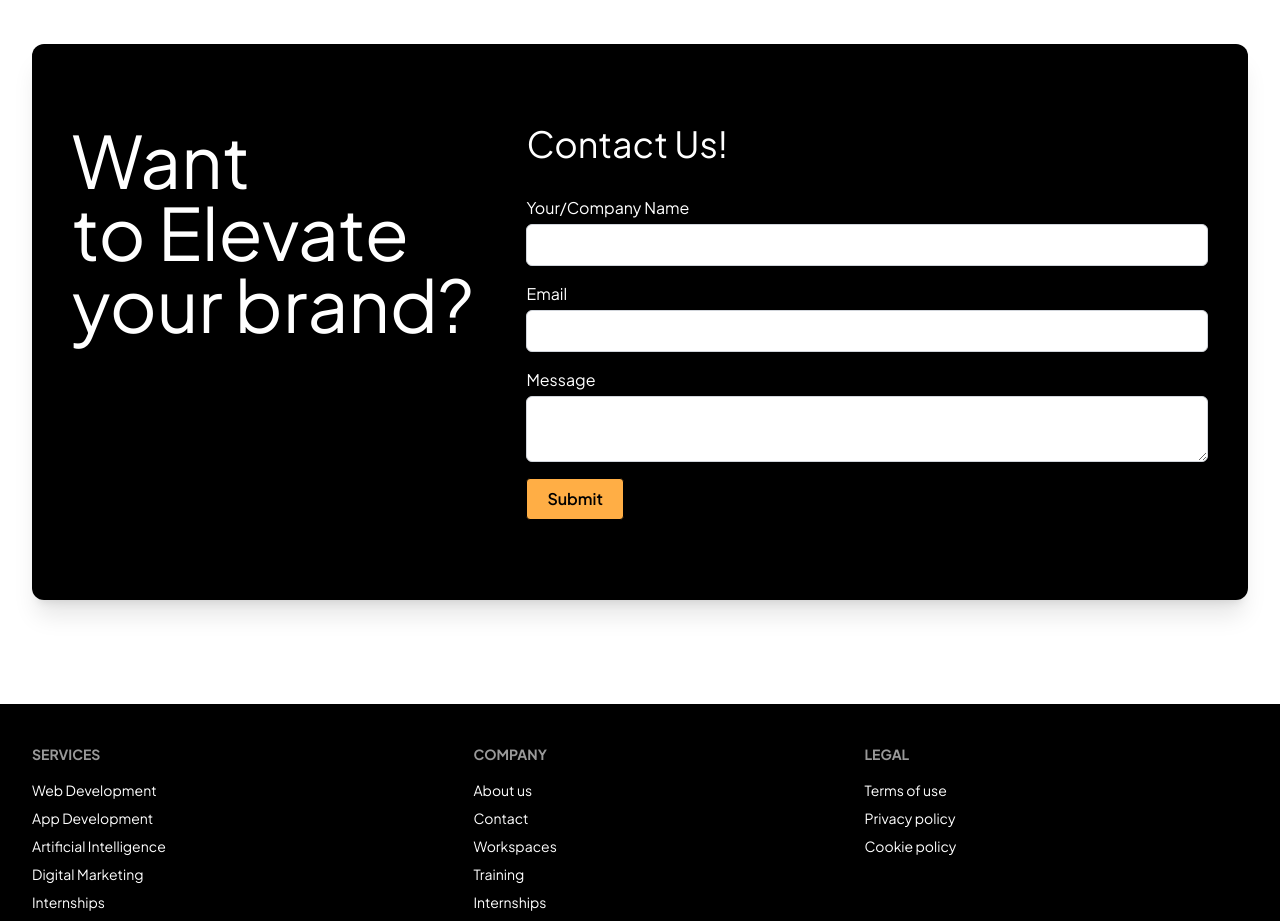
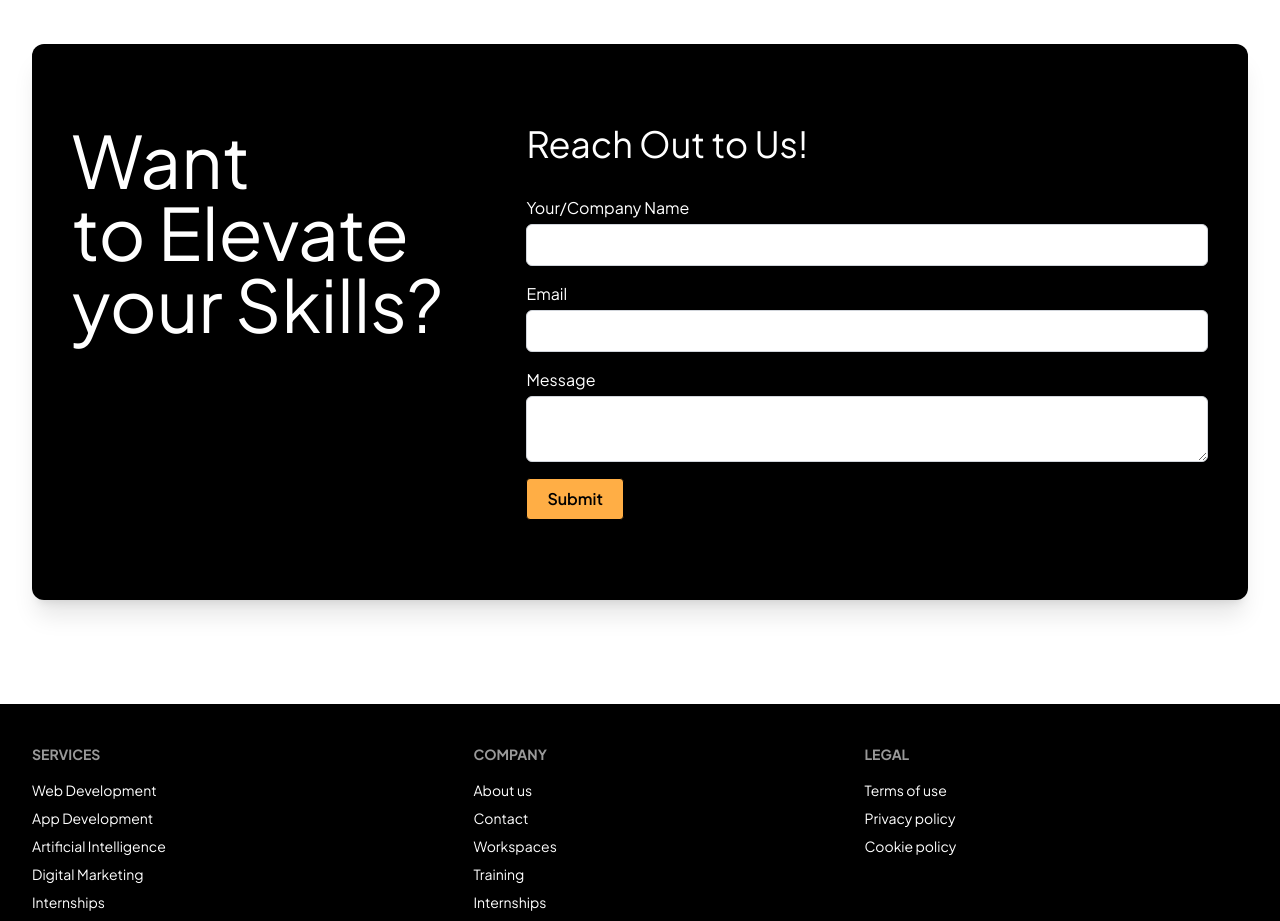
Before and after one commit to afaqalii/byte-basha, a Next.js app: page /training in a window 1280 px wide. Shown: the part 880-1801 px from the top of the page. Built offline with nearby package versions, Linux system fonts and the light colour scheme.

Commit message:
done with changes

```diff
--- a/app/components/layout/ContactUs.tsx
+++ b/app/components/layout/ContactUs.tsx
@@ -2,16 +2,20 @@ import { useForm } from "react-hook-form";
 import { zodResolver } from "@hookform/resolvers/zod";
 import { z } from "zod";
 
-// // Define your schema
-// const schema = z.object({
-//     name: z.string().min(1, "Name is required"),
-//     email: z.string().email("Invalid email address").min(1, "Email is required"),
-//     message: z.string().min(1, "Message is required"),
-// });
+const schema = z.object({
+    name: z.string().min(1, "Name is required"),
+    email: z.string().email("Invalid email address").min(1, "Email is required"),
+    message: z.string().min(1, "Message is required"),
+});
 
-// type FormData = z.infer<typeof schema>;
+type FormData = z.infer<typeof schema>;
 
-const ContactUs = () => {
+interface ContactUsProps {
+    title: string;
+    context: string;
+}
+
+const ContactUs = ({ title, context }: ContactUsProps) => {
     // const { register, handleSubmit, formState: { errors } } = useForm<FormData>({
     //     resolver: zodResolver(schema),
     // });
@@ -21,15 +25,19 @@ const ContactUs = () => {
     // };
 
     return (
-        <div className="flex max-[950px]:flex-col max-[950px]: bg-black shadow-xl my-10 md:my-20 py-20 px-10 rounded-tr-xl rounded-tl-xl lg:rounded-xl">
+        <div className="flex max-[950px]:flex-col bg-black shadow-xl my-10 md:my-20 py-20 px-10 rounded-tr-xl rounded-tl-xl lg:rounded-xl">
             {/* show on large screen above 768px */}
-            <h1 className="text-white text-7xl mb-4 hidden  min-[950px]:block w-[40%]">Want <br /> to Elevate <br /> your brand?</h1>
+            <h1 className="text-white text-7xl mb-4 hidden min-[950px]:block w-[40%]">
+                Want <br /> to Elevate <br /> your {context}?
+            </h1>
             {/* show on small screen below 768px */}
-            <h1 className="text-white text-4xl min-[580px]:text-7xl mb-4 min-[950px]:hidden">Want  to Elevate your brand?</h1>
+            <h1 className="text-white text-4xl min-[580px]:text-7xl mb-4 min-[950px]:hidden">
+                Want to Elevate your {context}?
+            </h1>
             <div className="min-[950px]:w-[60%]">
-                <h1 className="text-4xl text-white mb-8">Contact Us!</h1>
+                <h1 className="text-4xl text-white mb-8">{title}</h1>
                 <form
-                    //  onSubmit={handleSubmit(onSubmit)}
+                // onSubmit={handleSubmit(onSubmit)}
                 className="space-y-4">
                     <div>
                         <label htmlFor="name" className="block text-white">Your/Company Name</label>
--- a/app/components/layout/Navbar.tsx
+++ b/app/components/layout/Navbar.tsx
@@ -50,7 +50,7 @@ const Navbar = () => {
             <Link
               key={index}
               href={`/${item.text.toLowerCase().replace(/ /g, '-')}`}
-              className={`${pathname === item.href ? 'text-yellowLight scale-105' : ''} text-gray-700 hover:text-yellowLight duration-150 hover:scale-105 hover:ml-5 block px-3 py-2 rounded-md text-base font-medium`}
+              className={`${pathname === item.href ? 'text-yellowLight scale-105' : ''} text-gray-700 hover:text-yellowLight duration-150 hover:ml-5 block px-3 py-2 rounded-md text-base font-medium`}
             >
               {item.text}
             </Link>
--- a/app/info/page.tsx
+++ b/app/info/page.tsx
@@ -34,7 +34,7 @@ const Info = () => {
         description="To be a globally recognized tech company known for our integrity, innovation, and exceptional service, fostering a culture of continuous learning and growth."
       />
       <WhyChooseUs />
-      <ContactUs />
+      <ContactUs title="Contact Us!" context="Brand" />
     </div>
   )
 }
--- a/app/internships/page.tsx
+++ b/app/internships/page.tsx
@@ -50,7 +50,7 @@ const Internships: React.FC = () => {
           />
         ))}
       </div>
-      <ContactUs/>
+      <ContactUs title="Join Our Team!" context="Skills" />
     </div>
   );
 }
--- a/app/page.tsx
+++ b/app/page.tsx
@@ -11,7 +11,7 @@ export default function Home() {
       <About />
       <OurProjects />
       <Services />
-      <ContactUs />
+      <ContactUs title="Contact Us!" context="brand" />
     </div>
   );
 }
--- a/app/services/page.tsx
+++ b/app/services/page.tsx
@@ -18,7 +18,7 @@ const Services = () => {
                     />
                 ))}
             </div>
-            <ContactUs />
+            <ContactUs title="Get in Touch!" context="Brand" />
         </div>
 
     )
--- a/app/training/page.tsx
+++ b/app/training/page.tsx
@@ -45,7 +45,7 @@ const Training: React.FC = () => {
           />
         ))}
       </div>
-      <ContactUs />
+      <ContactUs title="Reach Out to Us!" context="Skills" />
     </div>
   );
 }
--- a/app/workspaces/page.tsx
+++ b/app/workspaces/page.tsx
@@ -40,7 +40,7 @@ const Workspaces: React.FC = () => {
           />
         ))}
       </div>
-      <ContactUs />
+      <ContactUs title="Come join us!" context="workspaces" />
     </div>
   );
 }
```
Lines whose indentation alone changed are shown as unchanged.
